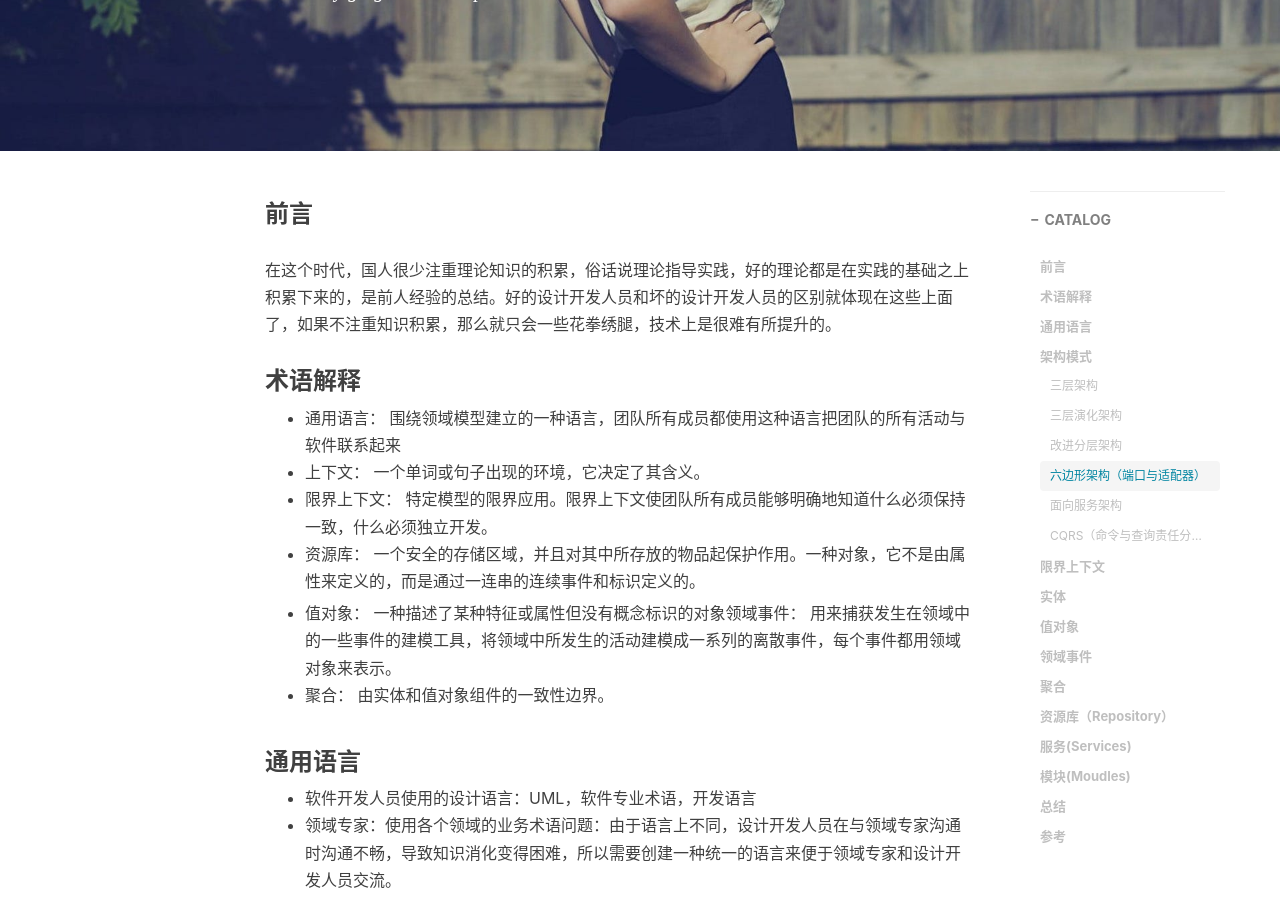
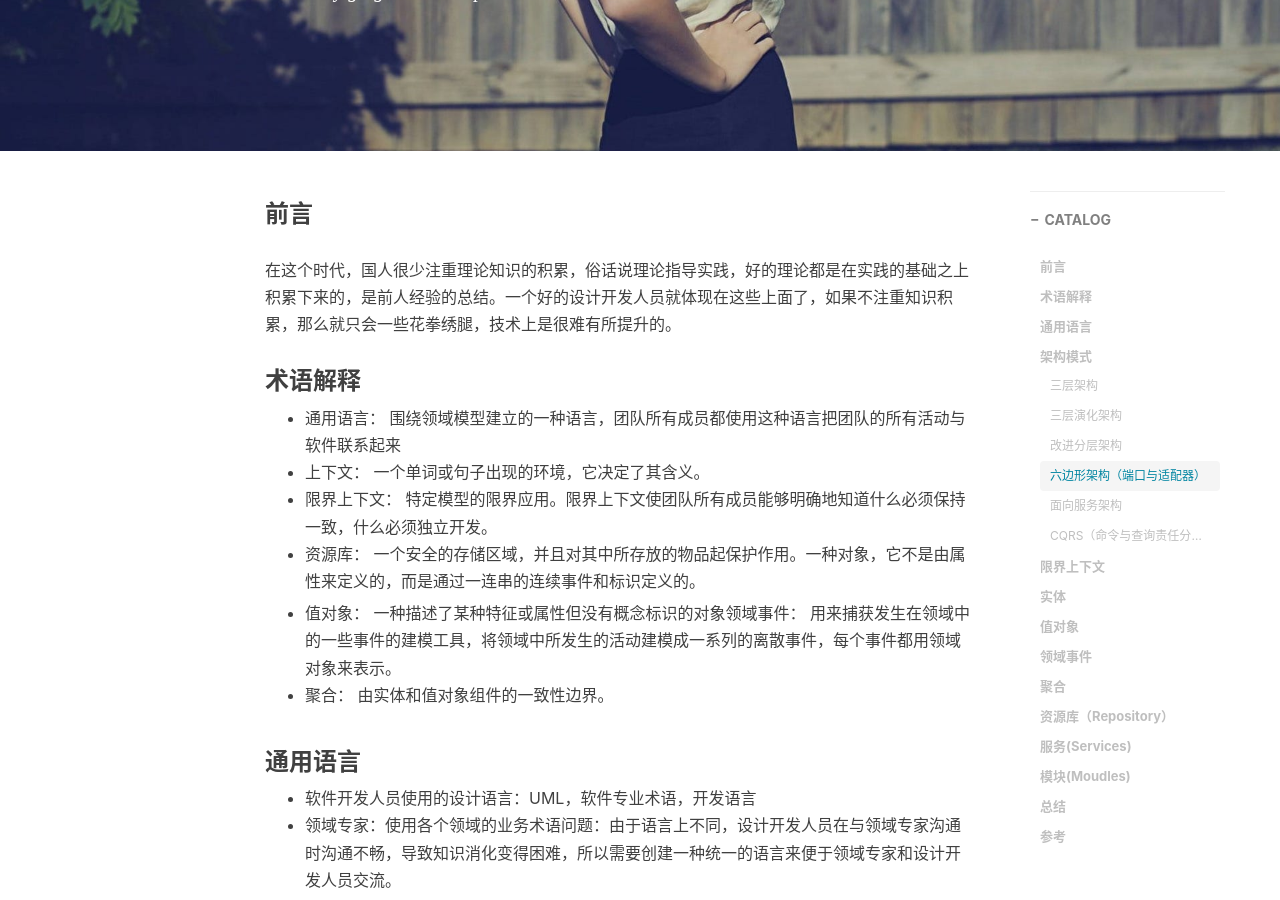
Before and after one commit to gregoriusxu/gregoriusxu.github.io, a Jekyll site: the page built from _posts/2019-09-13-领域驱动设计之二.md, in a window 1280 px wide and 900 px high, scrolled down 372 px. Built offline with Jekyll 4.4.1, drawn with Linux system fonts in a browser that asks for light colours; nearby versions of some CDN libraries; comment, search, counter and statistics services are not loaded.

Commit message:
new post

```diff
--- a/_posts/2019-09-13-领域驱动设计之二.md
+++ b/_posts/2019-09-13-领域驱动设计之二.md
@@ -12,7 +12,7 @@ tags:
 
 ### 前言
 
-在这个时代，国人很少注重理论知识的积累，俗话说理论指导实践，好的理论都是在实践的基础之上积累下来的，是前人经验的总结。好的设计开发人员和坏的设计开发人员的区别就体现在这些上面了，如果不注重知识积累，那么就只会一些花拳绣腿，技术上是很难有所提升的。
+在这个时代，国人很少注重理论知识的积累，俗话说理论指导实践，好的理论都是在实践的基础之上积累下来的，是前人经验的总结。一个好的设计开发人员就体现在这些上面了，如果不注重知识积累，那么就只会一些花拳绣腿，技术上是很难有所提升的。
 
 ### 术语解释
 - 通用语言：
```
